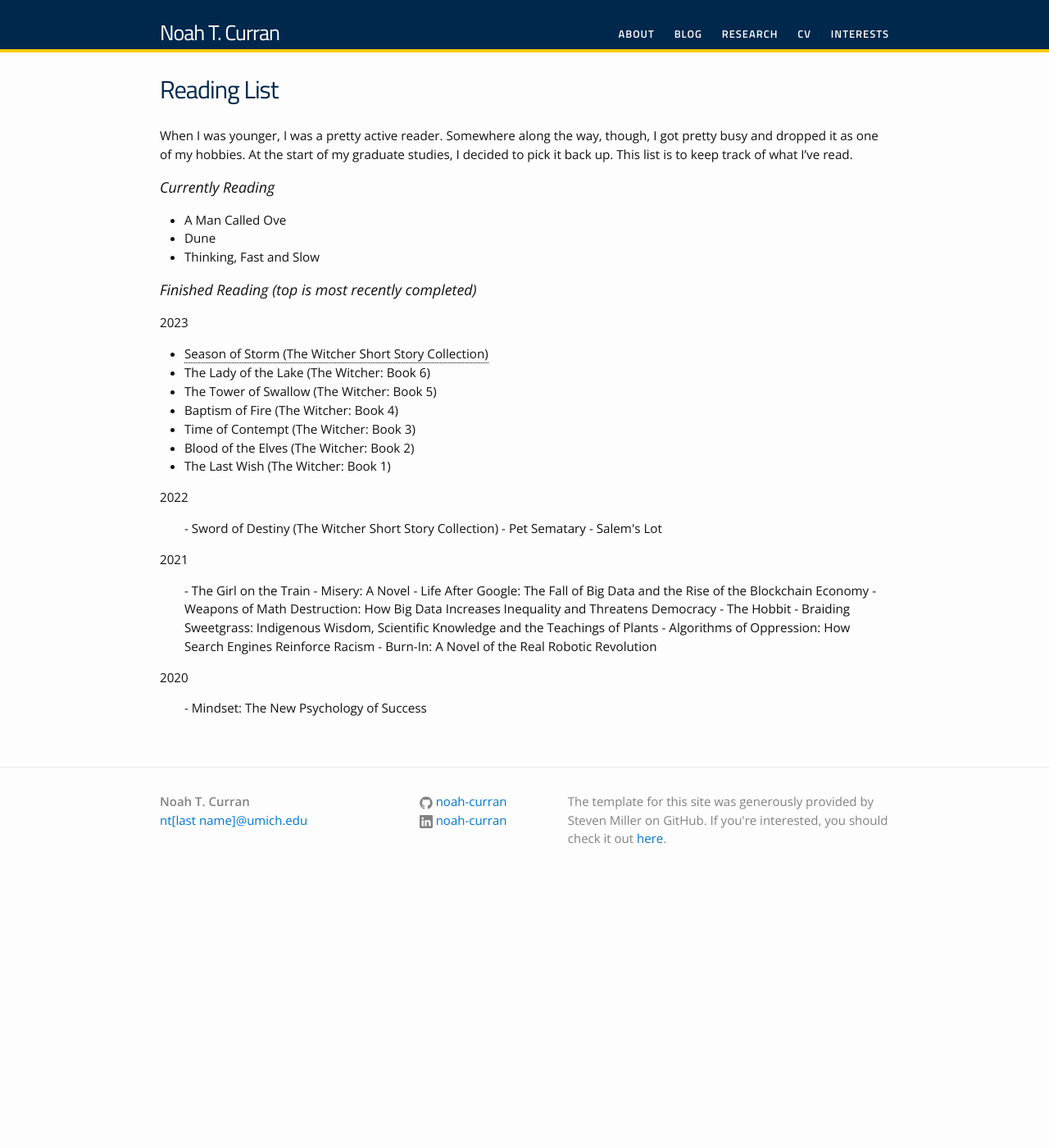
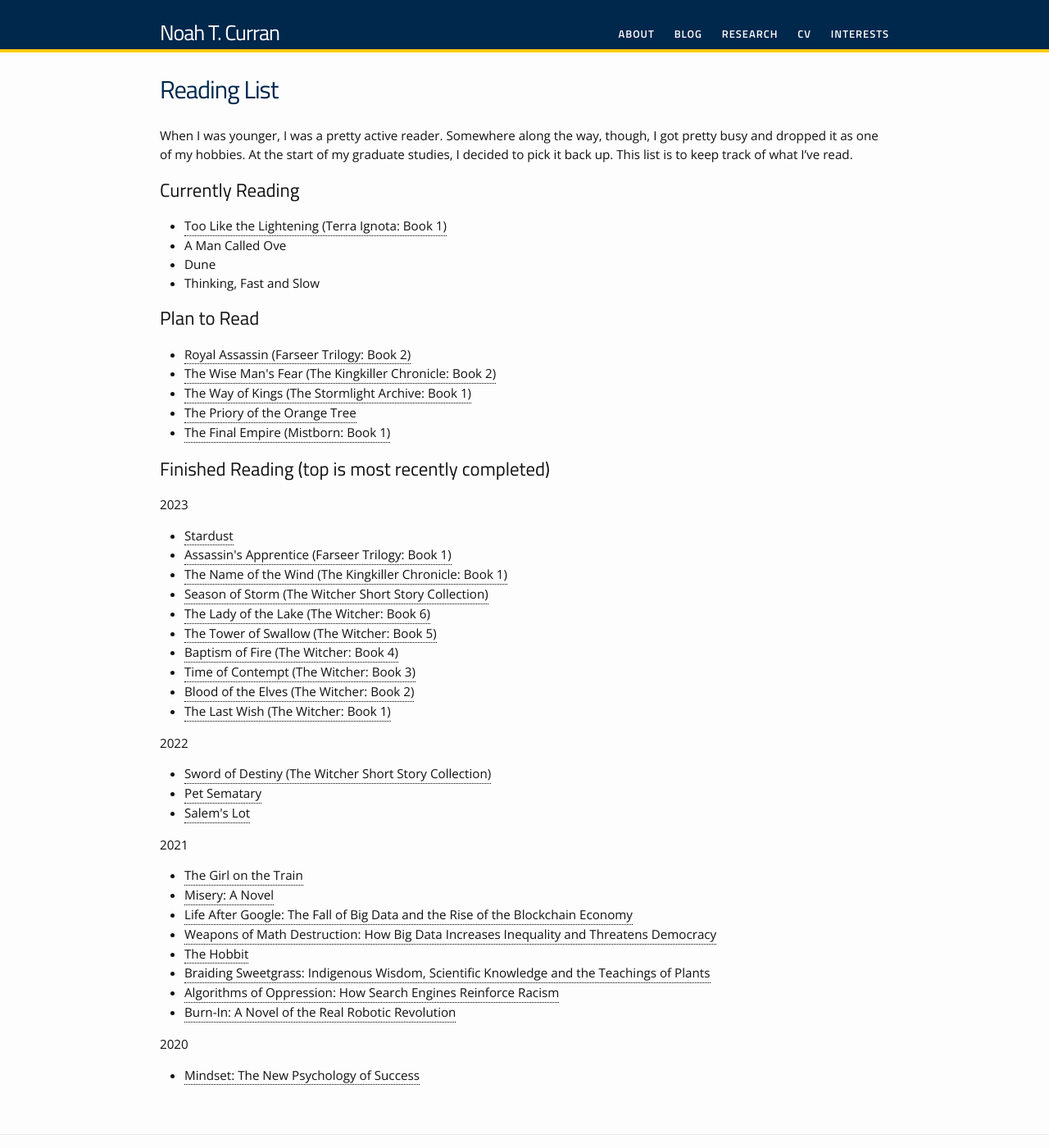
Before and after one commit to noah-curran/noah-curran.github.io, a Jekyll site: the page built from interests/reading.md, in a window 1280 px wide and 1400 px high. Shown: the whole window at 82% size. Built offline with Jekyll 4.4.1, drawn with Linux system fonts in a browser that asks for light colours.

Commit message:
fix up tooltips for books

```diff
--- a/interests/reading.md
+++ b/interests/reading.md
@@ -8,47 +8,53 @@
 I got pretty busy and dropped it as one of my hobbies. At the start of my graduate studies,
 I decided to pick it back up. This list is to keep track of what I've read.
 
-### Currently Reading
+## Currently Reading
 
+- {% include tooltip.html title="Too Like the Lightening (Terra Ignota: Book 1)" author="Ada Palmer" %}
 - A Man Called Ove
 - Dune
 - Thinking, Fast and Slow
 
-### Finished Reading (top is most recently completed)
+## Plan to Read
+
+- {% include tooltip.html title="Royal Assassin (Farseer Trilogy: Book 2)" author="Robin Hobb" %}
+- {% include tooltip.html title="The Wise Man's Fear (The Kingkiller Chronicle: Book 2)" author="Patrick Rothfuss" %}
+- {% include tooltip.html title="The Way of Kings (The Stormlight Archive: Book 1)" author="Brandon Sanderson" %}
+- {% include tooltip.html title="The Priory of the Orange Tree" author="Samantha Shannon" %}
+- {% include tooltip.html title="The Final Empire (Mistborn: Book 1)" author="Brandon Sanderson" %}
+
+## Finished Reading (top is most recently completed)
 
 #### 2023
 
+- {% include tooltip.html title="Stardust" author="Neil Gaiman" %}
+- {% include tooltip.html title="Assassin's Apprentice (Farseer Trilogy: Book 1)" author="Robin Hobb" %}
+- {% include tooltip.html title="The Name of the Wind (The Kingkiller Chronicle: Book 1)" author="Patrick Rothfuss" %}
 - {% include tooltip.html title="Season of Storm (The Witcher Short Story Collection)" author="Andrzej Sapkowski" %}
-- The Lady of the Lake (The Witcher: Book 6)
-- The Tower of Swallow (The Witcher: Book 5)
-- Baptism of Fire (The Witcher: Book 4)
-- Time of Contempt (The Witcher: Book 3)
-- Blood of the Elves (The Witcher: Book 2)
-- The Last Wish (The Witcher: Book 1)
+- {% include tooltip.html title="The Lady of the Lake (The Witcher: Book 6)" author="Andrzej Sapkowski" %}
+- {% include tooltip.html title="The Tower of Swallow (The Witcher: Book 5)" author="Andrzej Sapkowski" %}
+- {% include tooltip.html title="Baptism of Fire (The Witcher: Book 4)" author="Andrzej Sapkowski" %}
+- {% include tooltip.html title="Time of Contempt (The Witcher: Book 3)" author="Andrzej Sapkowski" %}
+- {% include tooltip.html title="Blood of the Elves (The Witcher: Book 2)" author="Andrzej Sapkowski" %}
+- {% include tooltip.html title="The Last Wish (The Witcher: Book 1)" author="Andrzej Sapkowski" %}
 
 #### 2022
 
-<ul>
-- Sword of Destiny (The Witcher Short Story Collection)
-- Pet Sematary
-- Salem's Lot
-</ul>
+- {% include tooltip.html title="Sword of Destiny (The Witcher Short Story Collection)" author="Andrzej Sapkowski" %}
+- {% include tooltip.html title="Pet Sematary" author="Stephen King" %}
+- {% include tooltip.html title="Salem's Lot" author="Stephen King" %}
 
 #### 2021
 
-<ul>
-- The Girl on the Train
-- Misery: A Novel
-- Life After Google: The Fall of Big Data and the Rise of the Blockchain Economy
-- Weapons of Math Destruction: How Big Data Increases Inequality and Threatens Democracy
-- The Hobbit
-- Braiding Sweetgrass: Indigenous Wisdom, Scientific Knowledge and the Teachings of Plants
-- Algorithms of Oppression: How Search Engines Reinforce Racism
-- Burn-In: A Novel of the Real Robotic Revolution
-</ul>
+- {% include tooltip.html title="The Girl on the Train" author="Paula Hawkins" %}
+- {% include tooltip.html title="Misery: A Novel" author="Stephen King" %}
+- {% include tooltip.html title="Life After Google: The Fall of Big Data and the Rise of the Blockchain Economy" author="George Gilder" %}
+- {% include tooltip.html title="Weapons of Math Destruction: How Big Data Increases Inequality and Threatens Democracy" author="Cathy O'Neil" %}
+- {% include tooltip.html title="The Hobbit" author="J. R. R. Tolkien" %}
+- {% include tooltip.html title="Braiding Sweetgrass: Indigenous Wisdom, Scientific Knowledge and the Teachings of Plants" author="Robin Wall Kimmerer" %}
+- {% include tooltip.html title="Algorithms of Oppression: How Search Engines Reinforce Racism" author="Safiya Umoja Noble" %}
+- {% include tooltip.html title="Burn-In: A Novel of the Real Robotic Revolution" author="P. W. Singer and August Cole" %}
 
 #### 2020
 
-<ul>
-- Mindset: The New Psychology of Success
-</ul>
+- {% include tooltip.html title="Mindset: The New Psychology of Success" author="Carol S. Dweck" %}
```
